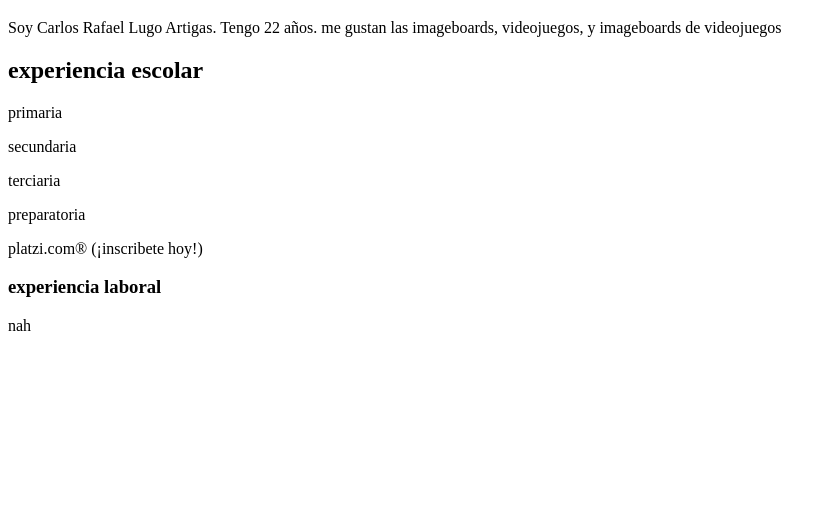
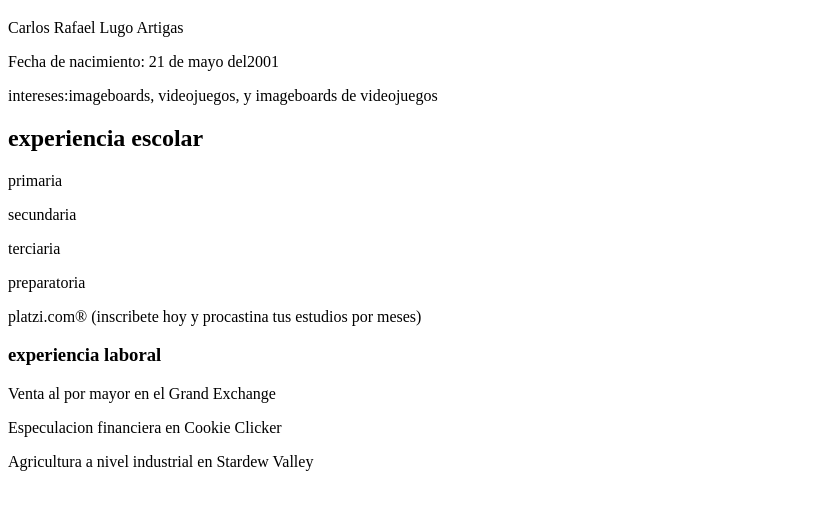
Before and after one commit to DaedricSkoomaPipe/mi-primer-repositorio, a plain HTML site: page index.html in a window 1280 px wide. Shown: the part 61-570 px from the top of the page, without its empty margins (0-836 px from the left). Drawn offline with Linux system fonts and the light colour scheme.

Commit message:
Update index.html
Actualizacion 1

```diff
--- a/index.html
+++ b/index.html
@@ -8,14 +8,18 @@
 </head>
 <body>
     <h1>curriculum vitae de Carlos Rafael Lugo Artigas</h1>
-    <p>Soy Carlos Rafael Lugo Artigas. Tengo 22 años.  me gustan las imageboards, videojuegos, y imageboards de videojuegos</p>
+    <p>Carlos Rafael Lugo Artigas</p>
+    <p>Fecha de nacimiento: 21 de mayo  del2001</p>
+    <p>intereses:imageboards, videojuegos, y imageboards de videojuegos</p>
     <h2>experiencia escolar</h2>
     <p>primaria</p>
     <p>secundaria</p>
     <p>terciaria</p>
     <p>preparatoria</p>
-    <p>platzi.com® (¡inscribete hoy!)</p>
+    <p>platzi.com® (inscribete hoy y procastina tus estudios por meses)</p>
     <h3>experiencia laboral</h3>
-    <p>nah</p>
+    <p>Venta al por mayor en el Grand Exchange</p>
+    <p>Especulacion financiera en Cookie Clicker</p>
+    <p>Agricultura a nivel industrial en Stardew Valley</p>
 </body>
 </html>
```
